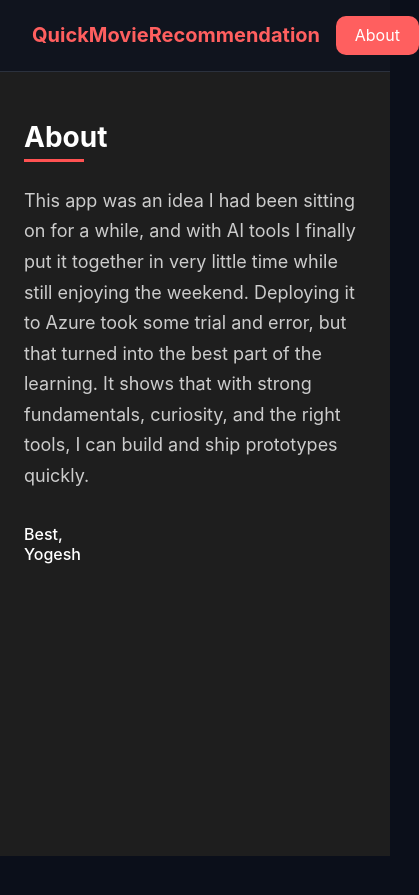
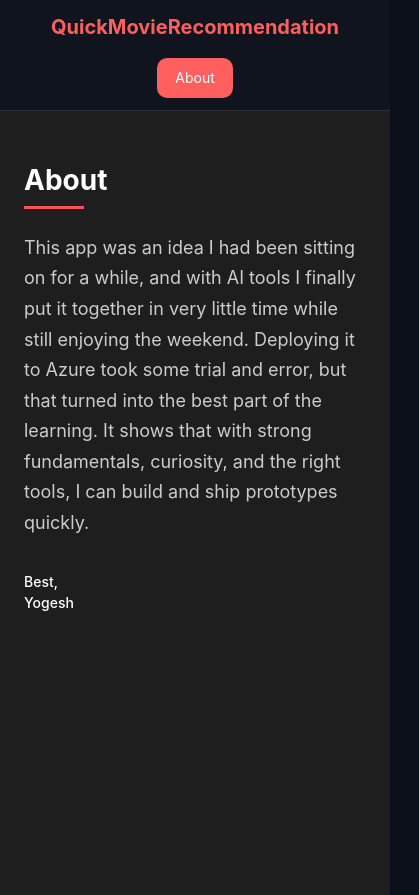
Before and after one commit to yogeshdevnani/movie-recommendation-app, a React (Vite) app: page /about in a window 390 px wide. Shown: the whole page, 419 px wide, since content can reach past the window. Before the commit the page ends 856 px from the top, so only its background shows below. Built offline with nearby package versions, Linux system fonts and the light colour scheme; no server answers.

Commit message:
add mobile support ui

```diff
--- a/src/index.css
+++ b/src/index.css
@@ -24,6 +24,21 @@ body {
   color: var(--text);
   -webkit-font-smoothing: antialiased;
   -moz-osx-font-smoothing: grayscale;
+  font-size: 16px;
+  line-height: 1.5;
+}
+
+/* Base responsive font sizes */
+@media (max-width: 768px) {
+  body {
+    font-size: 15px;
+  }
+}
+
+@media (max-width: 480px) {
+  body {
+    font-size: 14px;
+  }
 }
 
 a {
@@ -41,9 +56,31 @@ main {
   padding: 2rem 1rem;
 }
 
+/* Responsive main container adjustments */
+@media (max-width: 480px) {
+  main {
+    padding: 1rem 0.75rem;
+  }
+}
+
 h1 {
   margin: 0 0 1rem;
   font-size: 2.25rem;
+}
+
+/* Responsive typography */
+@media (max-width: 768px) {
+  h1 {
+    font-size: 1.75rem;
+  }
+
+  h2 {
+    font-size: 1.35rem;
+  }
+
+  h3 {
+    font-size: 1.15rem;
+  }
 }
 
 .navbar {
@@ -57,6 +94,20 @@ h1 {
 
 .navbar a {
   margin-left: 1rem;
+}
+
+/* Responsive navbar for mobile */
+@media (max-width: 480px) {
+  .navbar {
+    padding: 0.75rem;
+    flex-direction: column;
+    gap: 0.5rem;
+  }
+
+  .navbar a {
+    margin-left: 0;
+    margin-top: 0.5rem;
+  }
 }
 
 .navbar-title {
@@ -102,11 +153,22 @@ h1 {
   color: #9ca3af;
 }
 
+/* Responsive button styles */
+@media (max-width: 480px) {
+  .btn-primary {
+    padding: 0.7rem 1.2rem;
+    width: 100%;
+    max-width: 280px;
+    font-size: 0.95rem;
+  }
+}
+
 .button-container {
   display: flex;
   flex-direction: column;
   align-items: center;
   gap: 0.5rem;
+  width: 100%;
 }
 
 .button-message {
@@ -144,6 +206,24 @@ h1 {
   transition: transform 0.3s ease;
 }
 
+/* Responsive logo for mobile */
+@media (max-width: 768px) {
+  .logo-container {
+    margin-bottom: 1.5rem;
+  }
+
+  .main-logo {
+    max-height: 90px;
+    max-width: 90%;
+  }
+}
+
+@media (max-width: 480px) {
+  .main-logo {
+    max-height: 70px;
+  }
+}
+
 .main-logo:hover {
   transform: scale(1.05);
 }
@@ -162,11 +242,29 @@ h1 {
   backdrop-filter: blur(10px);
 }
 
+/* Responsive info card for mobile */
+@media (max-width: 480px) {
+  .info-card {
+    padding: 1rem;
+    margin-bottom: 1.5rem;
+    width: 100%;
+  }
+}
+
 .info-card-content {
   display: flex;
   align-items: flex-start;
   gap: 1rem;
   position: relative;
+}
+
+/* Stack info card content on mobile */
+@media (max-width: 480px) {
+  .info-card-content {
+    flex-direction: column;
+    align-items: center;
+    text-align: center;
+  }
 }
 
 .info-card-icon {
@@ -257,6 +355,17 @@ h1 {
   display: flex;
   gap: 2.6rem;
   margin: 2.6rem 0 1.95rem;
+  justify-content: center;
+}
+
+/* Responsive tile grid for mobile */
+@media (max-width: 768px) {
+  .tile-grid {
+    flex-direction: column;
+    align-items: center;
+    gap: 1.5rem;
+    margin: 2rem 0 1.5rem;
+  }
 }
 
 .tile-button {
@@ -315,6 +424,13 @@ h1 {
   padding-top: 20vh;
 }
 
+/* Adjust searchbar position on mobile */
+@media (max-width: 480px) {
+  .searchbar-overlay {
+    padding-top: 10vh;
+  }
+}
+
 .searchbar-dialog {
   width: min(720px, 92vw);
   background: rgba(17, 24, 39, 0.95);
@@ -333,6 +449,14 @@ h1 {
 .searchbar {
   display: flex;
   gap: 0.5rem;
+}
+
+/* Responsive searchbar for mobile */
+@media (max-width: 480px) {
+  .searchbar {
+    flex-direction: column;
+    gap: 0.75rem;
+  }
 }
 
 .searchbar input[type="text"] {
@@ -354,6 +478,13 @@ h1 {
   cursor: pointer;
 }
 
+@media (max-width: 480px) {
+  .searchbar input[type="text"],
+  .searchbar button {
+    width: 100%;
+  }
+}
+
 /* Results grid */
 .poster-grid {
   display: grid;
@@ -362,6 +493,19 @@ h1 {
   max-height: 60vh;
   overflow-y: auto;
   padding-right: 0.5rem;
+}
+
+/* Responsive poster grid for different screen sizes */
+@media (max-width: 768px) {
+  .poster-grid {
+    grid-template-columns: repeat(2, 1fr);
+  }
+}
+
+@media (max-width: 480px) {
+  .poster-grid {
+    grid-template-columns: 1fr;
+  }
 }
 
 .poster-grid::-webkit-scrollbar {
```
